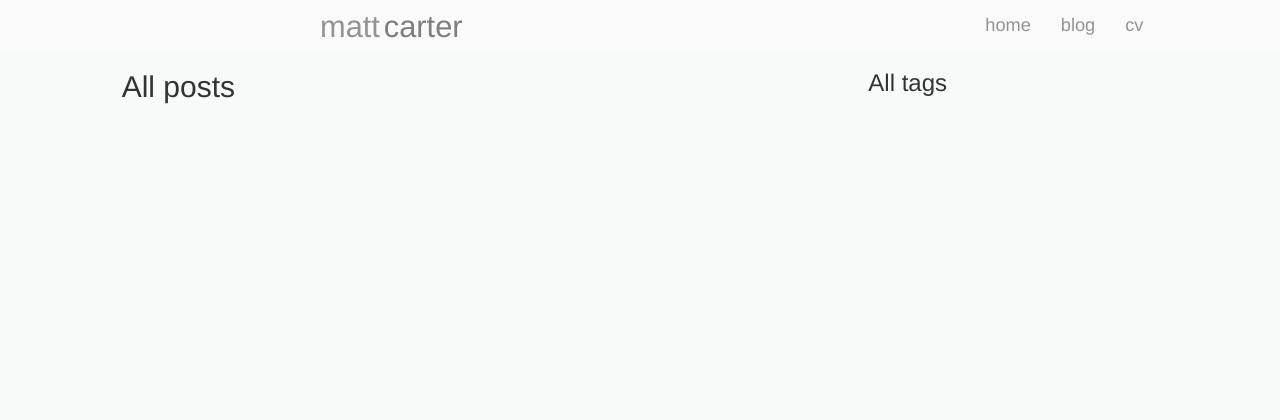
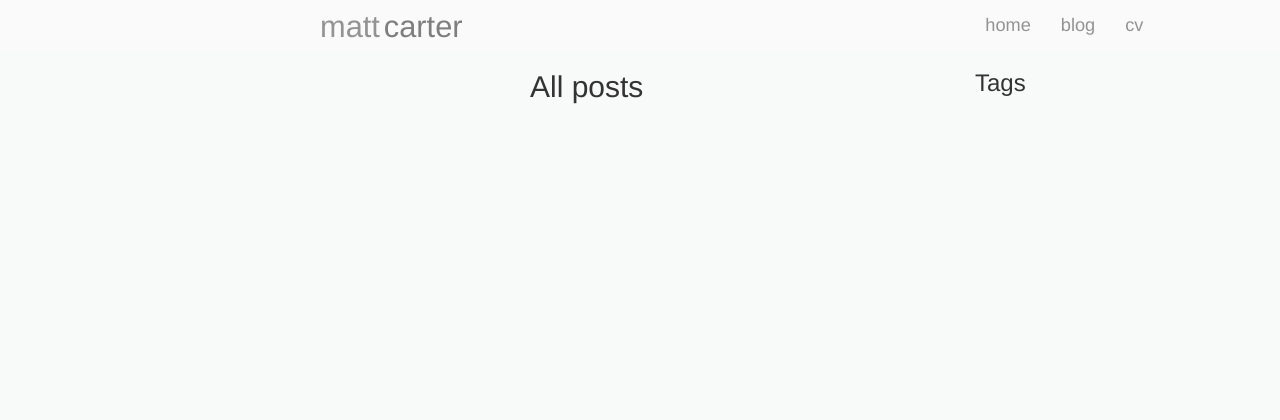
Before and after one commit to matt-cart/website, a Flask app: template website/templates/blog_home.html in a window 1280 px wide. Shown: the top 420 px of the page. Run offline with Flask 2, Linux system fonts and the light colour scheme; the template is opened without the code that fills it, so the values that code supplies are empty; some libraries are stand-ins or nearby versions.

Commit message:
Changed layout of blog home page.

```diff
--- a/website/templates/blog_home.html
+++ b/website/templates/blog_home.html
@@ -2,16 +2,17 @@
 {% block content %}
     <div class="container-fluid bump-past-nav">
         <div class="row">
-        	<div class="col-md-6 col-md-offset-1">
+        	<div class="col-md-5 col-md-offset-3" id="all-posts">
         		{% if queried_tag %}
         			<h2>Posts with tag: {{ queried_tag }}</h2>
         		{% else %}
-        			<h2>All posts</h2>
+        			<h2 class="text-center">All posts</h2>
         		{% endif %}
         		{% for post in posts %}
                 	<div class="jumbotron jumbotron-posts">
                         <h3 class="tight-top"><a href="{{ post.href }}">{{ post.title }}</a></h3>
                         <h5>{{ post.date }}</h5>
+                        <p>{{ post.summary }}</p>
                         <hr>
                        	{% for tag in post.tags %}
 	        				<a class="btn btn-default btn-xs tag-link" href="http://mattcarter.co/blog/tag/{{ tag.name }}">
@@ -21,8 +22,8 @@
                 	</div>
         		{% endfor %}
         	</div>
-        	<div class="col-md-3 col-md-offset-1">
-        		<h3>All tags</h3>
+        	<div class="col-md-3 col-md-offset-1" id="tag-section">
+        		<h3>Tags</h3>
         		{% for tag in tag_dict %}
         			<p>
         				<a class="btn btn-default btn-xs tag-link" href="http://mattcarter.co/blog/tag/{{ tag }}">
```
